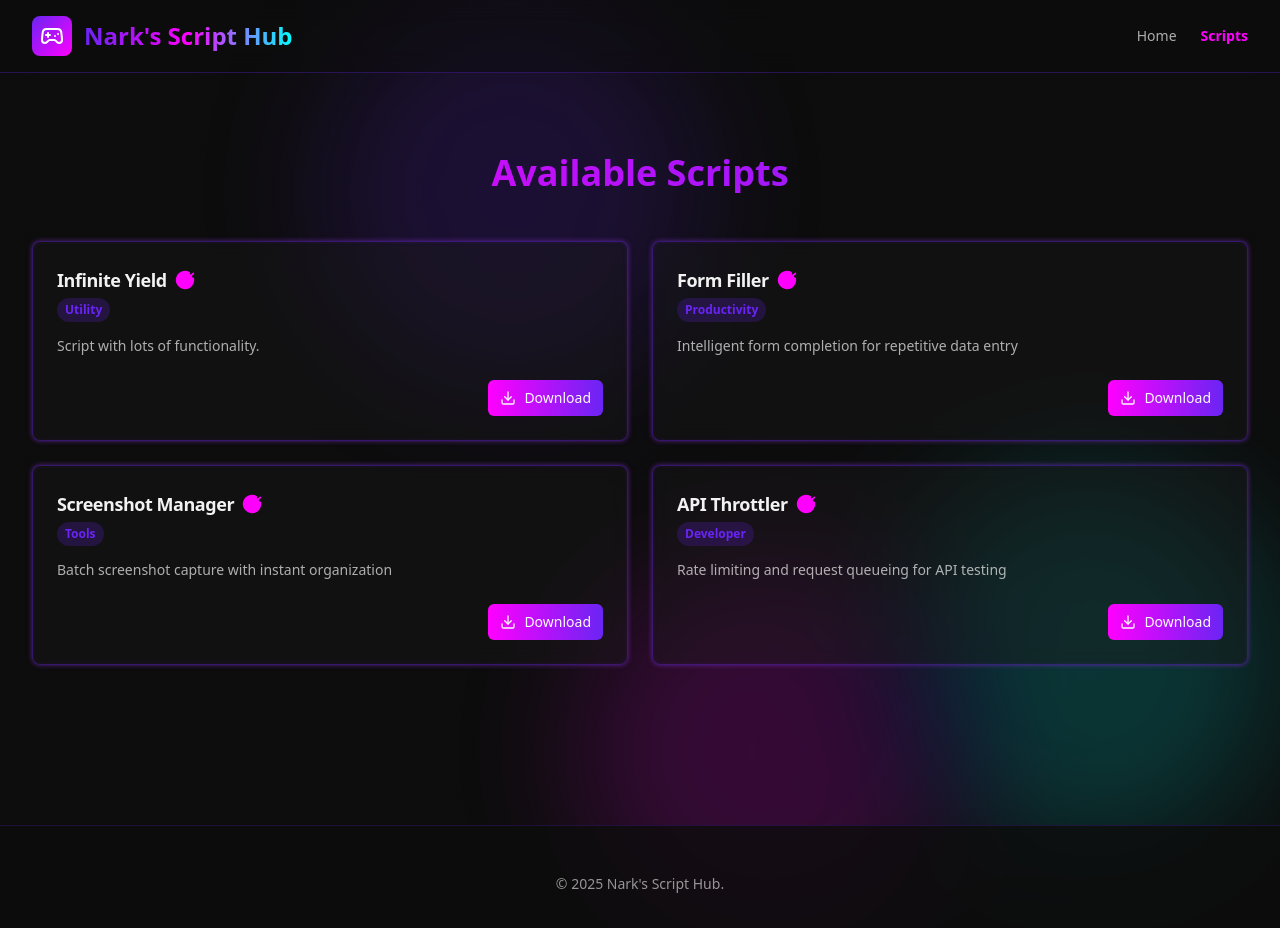
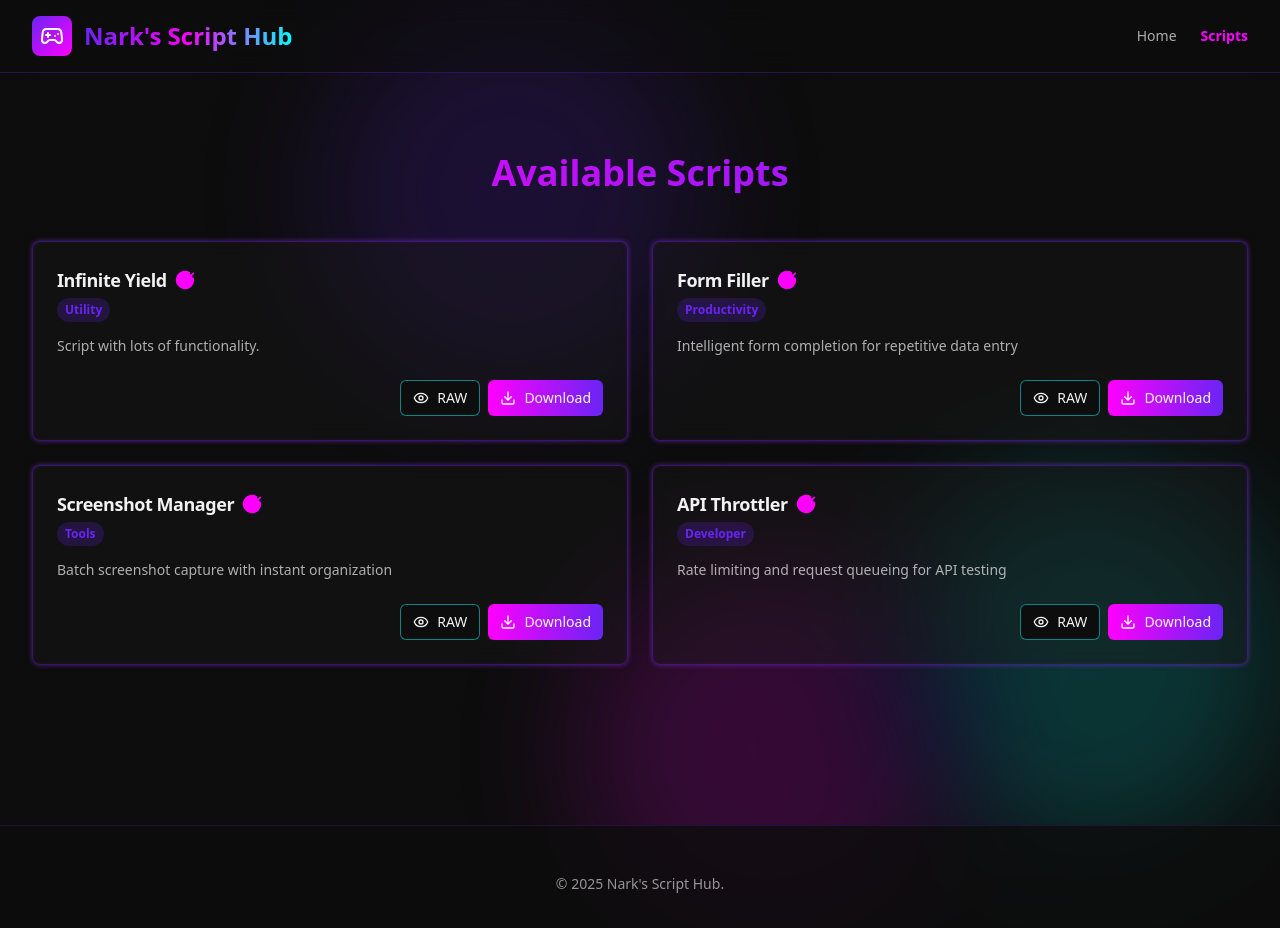
Before and after one commit to igotexecutedbysix/scripthub, a Next.js app: page / in a window 1280 px wide. Both pictures are taken after a click on the button "Scripts". Shown: the top 928 px of the page. Built offline with nearby package versions, Linux system fonts and the light colour scheme.

Commit message:
feat: add RAW button for script viewer
Add "RAW" button to view script content in modal with syntax highlighting.

#VERCEL_SKIP

Co-authored-by: null <247266649+igotexecutedbysix@users.noreply.github.com>

```diff
--- a/app/page.tsx
+++ b/app/page.tsx
@@ -2,14 +2,14 @@
 
 import { Button } from "@/components/ui/button"
 import { Card, CardContent, CardHeader, CardTitle } from "@/components/ui/card"
-import { Download, Gamepad2, CheckCircle } from "lucide-react"
+import { Download, Gamepad2, CheckCircle, Eye } from "lucide-react"
 import { useState } from "react"
 
 export default function Home() {
   const [currentView, setCurrentView] = useState("home")
+  const [viewingScript, setViewingScript] = useState(null)
+  const [scriptContent, setScriptContent] = useState("")
 
-  // Each script object should have: id, name, category, verified (boolean), description, filename
-  // Example: { id: 5, name: "Your Script Name", category: "Category", verified: true, description: "What it does", filename: "script-name.txt" }
   const exampleScripts = [
     {
       id: 1,
@@ -54,9 +54,20 @@ export default function Home() {
     document.body.removeChild(link)
   }
 
+  const handleViewRaw = async (filename, scriptName) => {
+    try {
+      const response = await fetch(`/scripts/${filename}`)
+      const content = await response.text()
+      setScriptContent(content)
+      setViewingScript(scriptName)
+    } catch (error) {
+      console.error("Error fetching script:", error)
+      setScriptContent("Error loading script content")
+    }
+  }
+
   return (
     <main className="min-h-screen bg-gradient-to-b from-background via-background to-background/95 relative overflow-hidden font-sans">
-      {/* Animated Background */}
       <div className="absolute inset-0 opacity-20 pointer-events-none">
         <div className="absolute top-0 left-1/4 w-96 h-96 bg-primary rounded-full mix-blend-multiply filter blur-3xl animate-pulse"></div>
         <div
@@ -69,7 +80,6 @@ export default function Home() {
         ></div>
       </div>
 
-      {/* Navigation */}
       <nav className="relative z-50 border-b border-primary/30 backdrop-blur-md bg-background/50">
         <div className="max-w-7xl mx-auto px-4 sm:px-6 lg:px-8 py-4 flex items-center justify-between">
           <button
@@ -104,7 +114,6 @@ export default function Home() {
         </div>
       </nav>
 
-      {/* Home View */}
       {currentView === "home" && (
         <section className="relative z-10 max-w-7xl mx-auto px-4 sm:px-6 lg:px-8 py-20 sm:py-32">
           <div className="text-center space-y-8">
@@ -127,7 +136,6 @@ export default function Home() {
         </section>
       )}
 
-      {/* Scripts View */}
       {currentView === "scripts" && (
         <section className="relative z-10 max-w-7xl mx-auto px-4 sm:px-6 lg:px-8 py-20">
           <h2 className="text-4xl font-black mb-12 text-center bg-gradient-to-r from-secondary to-primary bg-clip-text text-transparent">
@@ -158,7 +166,16 @@ export default function Home() {
                   <p className="text-foreground/70 text-sm">{script.description}</p>
                 </CardHeader>
                 <CardContent>
-                  <div className="flex justify-end">
+                  <div className="flex justify-end gap-2">
+                    <Button
+                      size="sm"
+                      variant="outline"
+                      onClick={() => handleViewRaw(script.filename, script.name)}
+                      className="border-accent/50 hover:border-accent gap-2"
+                    >
+                      <Eye className="w-4 h-4" />
+                      RAW
+                    </Button>
                     <Button
                       size="sm"
                       onClick={() => handleDownload(script.filename)}
@@ -175,7 +192,41 @@ export default function Home() {
         </section>
       )}
 
-      {/* Footer */}
+      {viewingScript && (
+        <div className="fixed inset-0 bg-black/80 backdrop-blur z-50 flex items-center justify-center p-4">
+          <div className="bg-card border border-primary/50 rounded-lg max-w-4xl w-full max-h-[80vh] overflow-hidden flex flex-col">
+            <div className="flex items-center justify-between p-6 border-b border-primary/30">
+              <h3 className="text-xl font-bold text-primary">{viewingScript}</h3>
+              <button
+                onClick={() => setViewingScript(null)}
+                className="text-foreground/60 hover:text-foreground text-2xl leading-none"
+              >
+                ×
+              </button>
+            </div>
+            <div className="overflow-auto flex-1 p-6">
+              <pre className="bg-background/50 rounded p-4 text-sm text-foreground/80 font-mono whitespace-pre-wrap break-words border border-primary/20">
+                {scriptContent}
+              </pre>
+            </div>
+            <div className="flex gap-2 p-6 border-t border-primary/30 justify-end">
+              <Button variant="outline" onClick={() => setViewingScript(null)} className="border-foreground/20">
+                Close
+              </Button>
+              <Button
+                onClick={() => {
+                  navigator.clipboard.writeText(scriptContent)
+                  setViewingScript(null)
+                }}
+                className="bg-gradient-to-r from-secondary to-primary"
+              >
+                Copy & Close
+              </Button>
+            </div>
+          </div>
+        </div>
+      )}
+
       <footer className="relative z-10 border-t border-primary/20 mt-20 bg-background/80 backdrop-blur">
         <div className="max-w-7xl mx-auto px-4 sm:px-6 lg:px-8 py-12 text-center text-foreground/60 text-sm">
           <p>&copy; 2025 Nark's Script Hub.</p>
```
